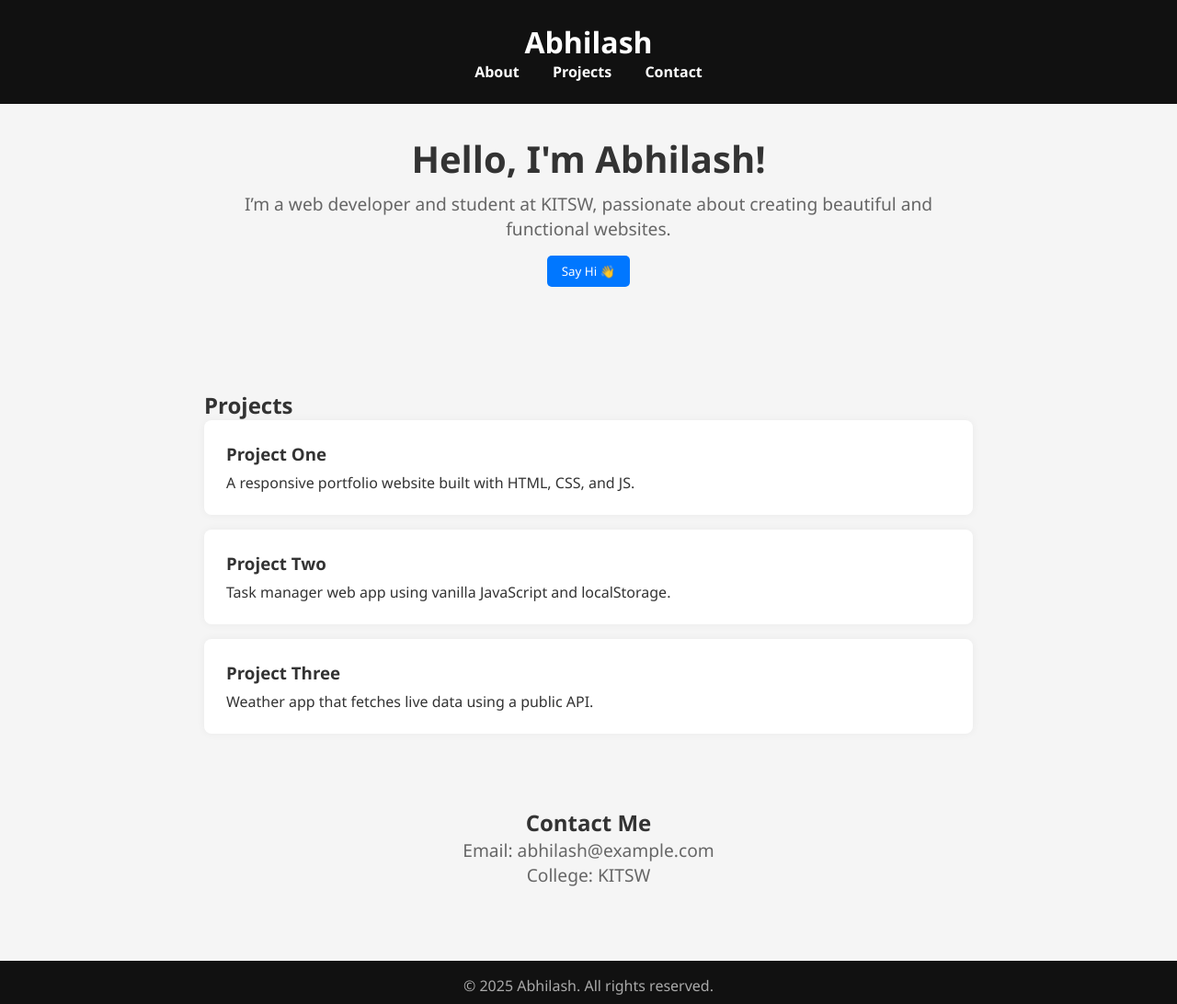
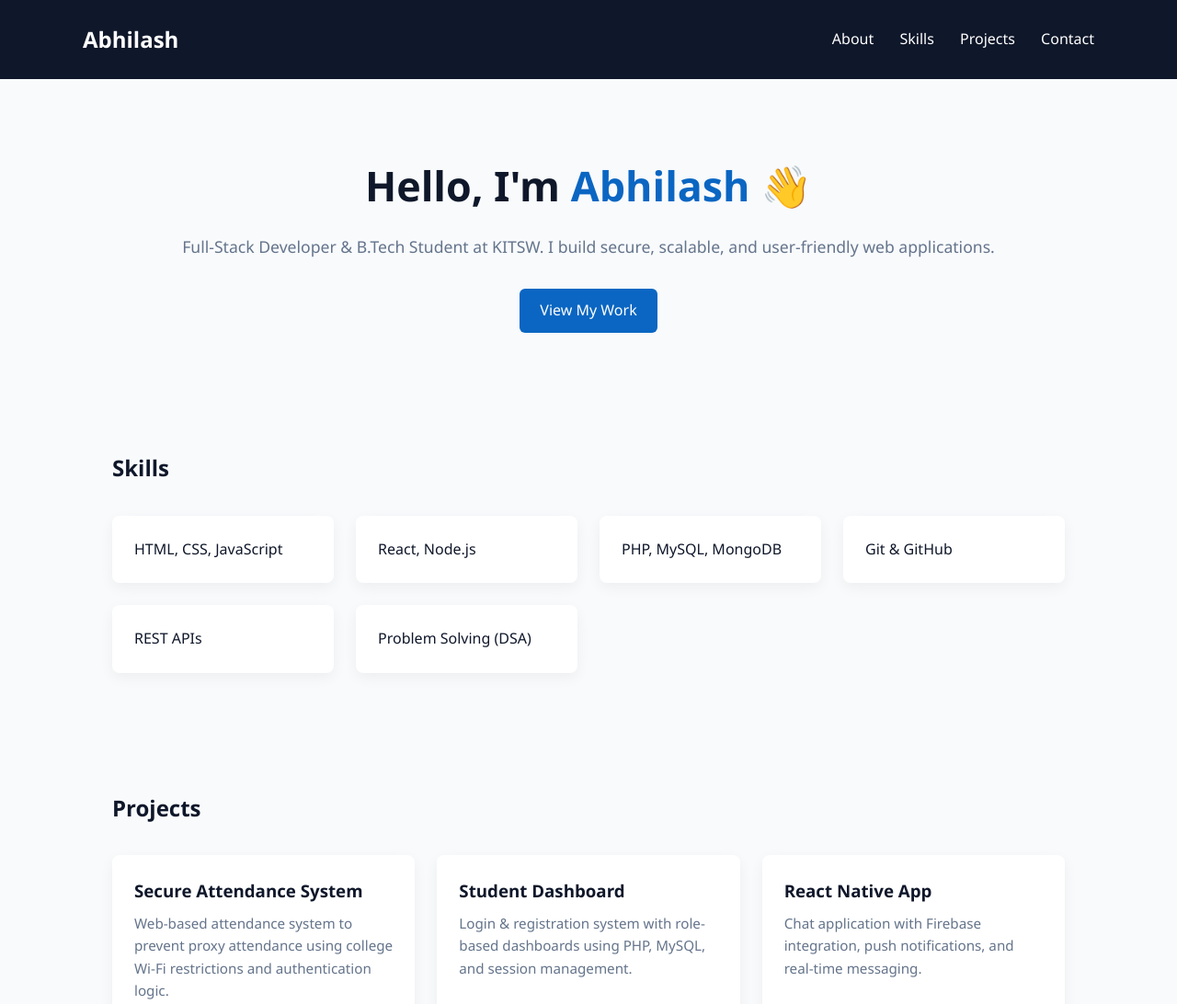
Before and after one commit to Abhilash464/portfolio, a plain HTML site: page index.html in a window 1280 px wide. Shown: the top 1092 px of the page at 92% size. Drawn offline with Linux system fonts and the light colour scheme.

Commit message:
Portfolio

```diff
--- a/index.html
+++ b/index.html
@@ -3,138 +3,248 @@
 <head>
   <meta charset="UTF-8" />
   <meta name="viewport" content="width=device-width, initial-scale=1.0"/>
-  <title>Abhilash | Portfolio</title>
+  <title>Abhilash | Developer Portfolio</title>
+
   <style>
+    :root {
+      --primary: #0a66c2;
+      --dark: #0f172a;
+      --light: #f8fafc;
+      --gray: #64748b;
+      --card: #ffffff;
+    }
+
     * {
       margin: 0;
       padding: 0;
       box-sizing: border-box;
-      font-family: 'Segoe UI', sans-serif;
+      font-family: "Segoe UI", sans-serif;
     }
 
     body {
-      background: #f5f5f5;
-      color: #333;
+      background: var(--light);
+      color: var(--dark);
+      line-height: 1.6;
     }
 
+    /* ---------- HEADER ---------- */
     header {
-      background: #111;
-      color: #fff;
+      background: var(--dark);
+      color: white;
       padding: 1.5rem 2rem;
-      text-align: center;
+      position: sticky;
+      top: 0;
+      z-index: 100;
+    }
+
+    nav {
+      display: flex;
+      justify-content: space-between;
+      align-items: center;
+      max-width: 1100px;
+      margin: auto;
+    }
+
+    nav h1 {
+      font-size: 1.5rem;
+      font-weight: bold;
     }
 
     nav a {
-      color: #fff;
-      margin: 0 1rem;
+      color: white;
+      margin-left: 1.5rem;
       text-decoration: none;
-      font-weight: bold;
+      font-weight: 500;
     }
 
-    section {
-      padding: 2rem;
-      max-width: 900px;
-      margin: auto;
+    nav a:hover {
+      color: var(--primary);
     }
 
-    .intro {
-      text-align: center;
+    /* ---------- SECTIONS ---------- */
+    section {
+      max-width: 1100px;
+      margin: auto;
+      padding: 4rem 2rem;
     }
 
-    .intro h1 {
-      font-size: 2.5rem;
-      margin-bottom: 0.5rem;
+    .hero {
+      text-align: center;
+      padding-top: 5rem;
     }
 
-    .intro p {
-      font-size: 1.2rem;
-      color: #666;
+    .hero h2 {
+      font-size: 2.8rem;
     }
 
+    .hero span {
+      color: var(--primary);
+    }
+
+    .hero p {
+      margin-top: 1rem;
+      color: var(--gray);
+      font-size: 1.1rem;
+    }
+
+    .btn {
+      display: inline-block;
+      margin-top: 2rem;
+      padding: 0.7rem 1.4rem;
+      background: var(--primary);
+      color: white;
+      border-radius: 6px;
+      text-decoration: none;
+      font-weight: 500;
+    }
+
+    .btn:hover {
+      background: #084c91;
+    }
+
+    /* ---------- SKILLS ---------- */
+    .skills {
+      display: grid;
+      grid-template-columns: repeat(auto-fit, minmax(200px, 1fr));
+      gap: 1.5rem;
+      margin-top: 2rem;
+    }
+
+    .skill {
+      background: var(--card);
+      padding: 1.5rem;
+      border-radius: 8px;
+      box-shadow: 0 5px 15px rgba(0,0,0,0.05);
+    }
+
+    /* ---------- PROJECTS ---------- */
     .projects {
-      margin-top: 3rem;
+      display: grid;
+      grid-template-columns: repeat(auto-fit, minmax(280px, 1fr));
+      gap: 1.5rem;
+      margin-top: 2rem;
     }
 
     .project {
-      background: #fff;
+      background: var(--card);
       padding: 1.5rem;
-      margin-bottom: 1rem;
       border-radius: 8px;
-      box-shadow: 0 0 10px rgba(0,0,0,0.05);
+      box-shadow: 0 5px 15px rgba(0,0,0,0.05);
     }
 
     .project h3 {
       margin-bottom: 0.5rem;
     }
 
+    .project p {
+      color: var(--gray);
+      font-size: 0.95rem;
+    }
+
+    /* ---------- CONTACT ---------- */
+    .contact p {
+      margin: 0.5rem 0;
+      color: var(--gray);
+    }
+
+    /* ---------- FOOTER ---------- */
     footer {
+      background: var(--dark);
+      color: #cbd5f5;
       text-align: center;
-      padding: 1rem;
-      background: #111;
-      color: #aaa;
+      padding: 1.5rem;
       margin-top: 3rem;
     }
 
-    button {
-      margin-top: 1rem;
-      padding: 0.5rem 1rem;
-      background-color: #0077ff;
-      color: white;
-      border: none;
-      border-radius: 5px;
-      cursor: pointer;
+    /* ---------- RESPONSIVE ---------- */
+    @media (max-width: 600px) {
+      .hero h2 {
+        font-size: 2.2rem;
       }
-
-    button:hover {
-      background-color: #005ecc;
     }
   </style>
 </head>
+
 <body>
 
+  <!-- HEADER -->
   <header>
+    <nav>
       <h1>Abhilash</h1>
-    <nav>
+      <div>
         <a href="#about">About</a>
+        <a href="#skills">Skills</a>
         <a href="#projects">Projects</a>
         <a href="#contact">Contact</a>
+      </div>
     </nav>
   </header>
 
-  <section id="about" class="intro">
-    <h1>Hello, I'm Abhilash!</h1>
-    <p>I’m a web developer and student at KITSW, passionate about creating beautiful and functional websites.</p>
-    <button onclick="alert('Thanks for visiting!')">Say Hi 👋</button>
+  <!-- HERO / ABOUT -->
+  <section id="about" class="hero">
+    <h2>Hello, I'm <span>Abhilash</span> 👋</h2>
+    <p>
+      Full-Stack Developer & B.Tech Student at KITSW.
+      I build secure, scalable, and user-friendly web applications.
+    </p>
+    <a href="#projects" class="btn">View My Work</a>
   </section>
 
-  <section id="projects" class="projects">
+  <!-- SKILLS -->
+  <section id="skills">
+    <h2>Skills</h2>
+    <div class="skills">
+      <div class="skill">HTML, CSS, JavaScript</div>
+      <div class="skill">React, Node.js</div>
+      <div class="skill">PHP, MySQL, MongoDB</div>
+      <div class="skill">Git & GitHub</div>
+      <div class="skill">REST APIs</div>
+      <div class="skill">Problem Solving (DSA)</div>
+    </div>
+  </section>
+
+  <!-- PROJECTS -->
+  <section id="projects">
     <h2>Projects</h2>
-
+    <div class="projects">
       <div class="project">
-      <h3>Project One</h3>
-      <p>A responsive portfolio website built with HTML, CSS, and JS.</p>
+        <h3>Secure Attendance System</h3>
+        <p>
+          Web-based attendance system to prevent proxy attendance using
+          college Wi-Fi restrictions and authentication logic.
+        </p>
       </div>
 
       <div class="project">
-      <h3>Project Two</h3>
-      <p>Task manager web app using vanilla JavaScript and localStorage.</p>
+        <h3>Student Dashboard</h3>
+        <p>
+          Login & registration system with role-based dashboards using
+          PHP, MySQL, and session management.
+        </p>
       </div>
 
       <div class="project">
-      <h3>Project Three</h3>
-      <p>Weather app that fetches live data using a public API.</p>
+        <h3>React Native App</h3>
+        <p>
+          Chat application with Firebase integration, push notifications,
+          and real-time messaging.
+        </p>
+      </div>
     </div>
   </section>
 
-  <section id="contact" class="intro">
-    <h2>Contact Me</h2>
-    <p>Email: abhilash@example.com</p>
-    <p>College: KITSW</p>
+  <!-- CONTACT -->
+  <section id="contact" class="contact">
+    <h2>Contact</h2>
+    <p>📧 Email: abhilash@example.com</p>
+    <p>🎓 College: KITSW</p>
+    <p>💻 GitHub: github.com/Abhilash464</p>
   </section>
 
+  <!-- FOOTER -->
   <footer>
-    <p>&copy; 2025 Abhilash. All rights reserved.</p>
+    <p>© 2025 Abhilash. Built with ❤️ using HTML & CSS.</p>
   </footer>
 
 </body>
-</html>`
+</html>
```
Lines whose indentation alone changed are shown as unchanged.
